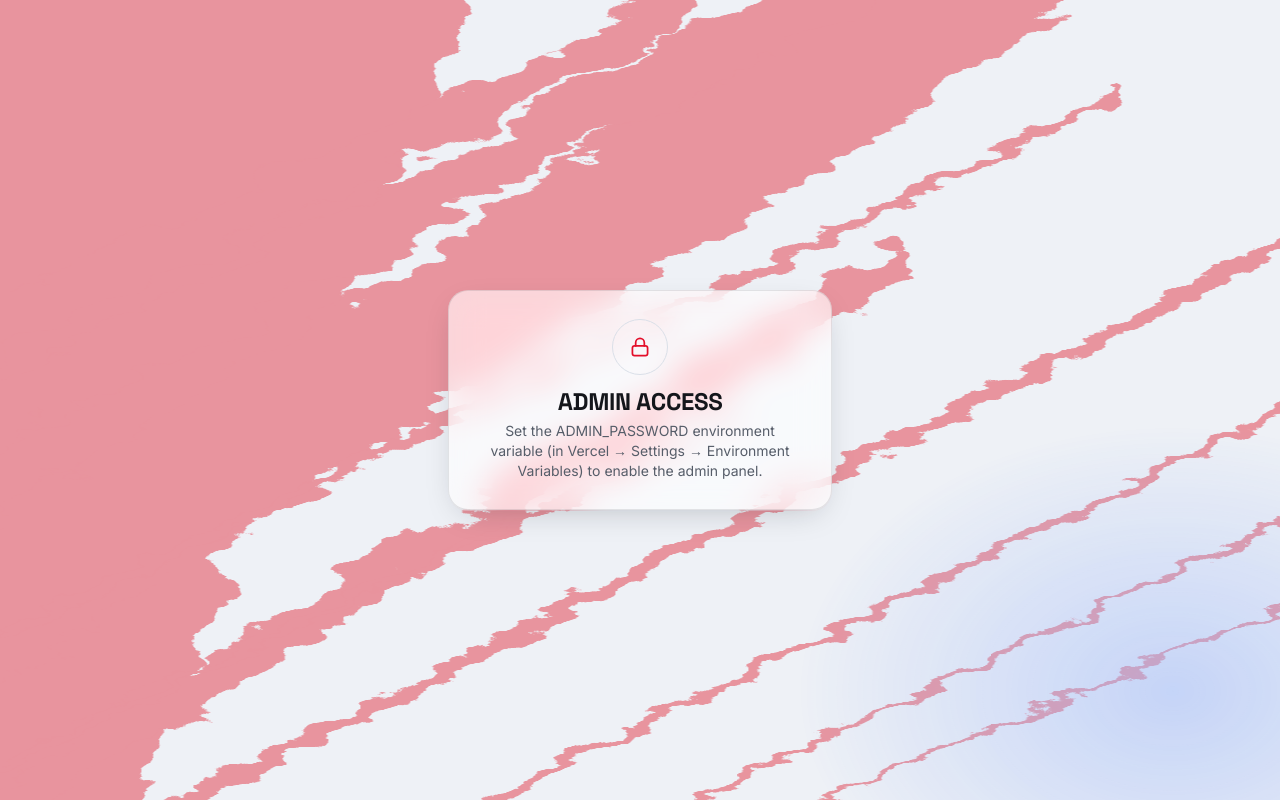
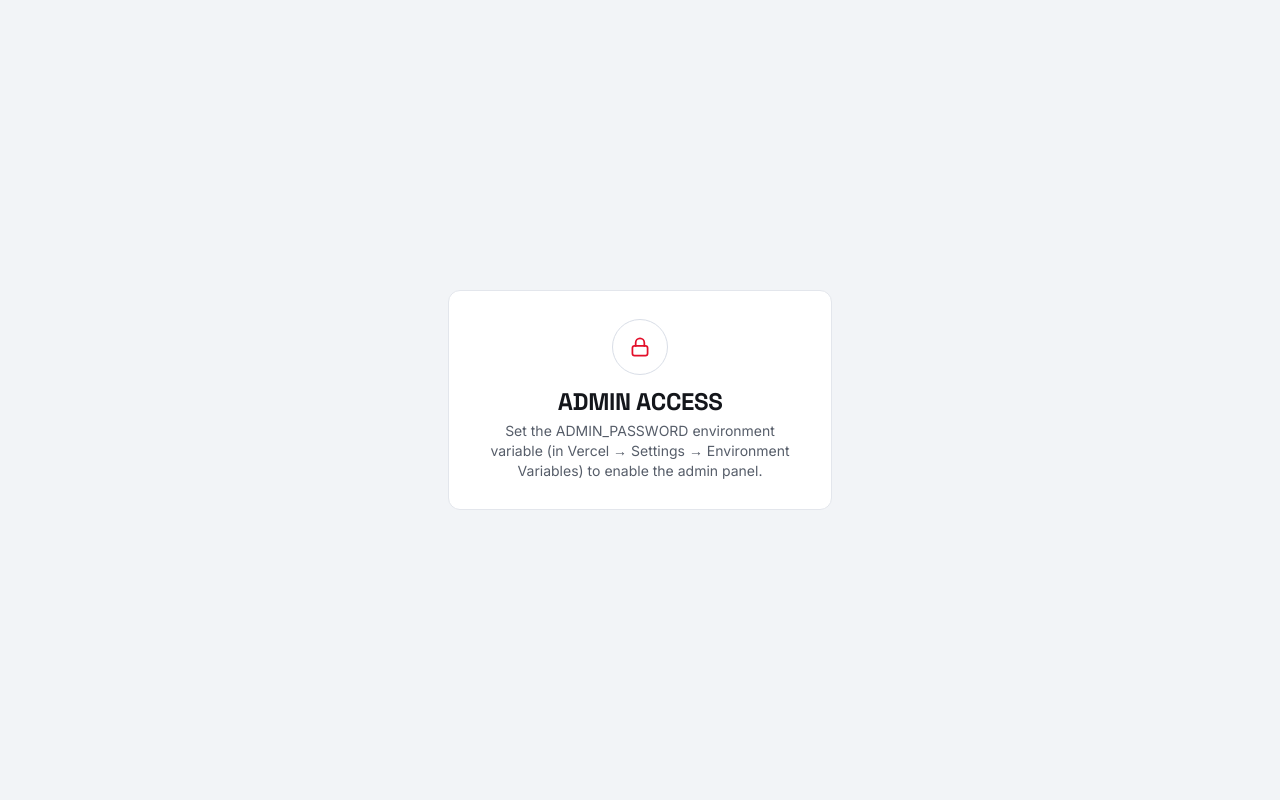
Before and after one commit to muratov-rb/Boxing, a Next.js app: page /admin in a window 1280 px wide. Built offline with nearby package versions, Linux system fonts and the light colour scheme; no server answers.

Commit message:
Give the admin login the same surface as the panel
AdminGate kept the marketing background while the panel it opens now
sits on a flat one, so signing in meant watching the screen change
character. Same shell for both.

```diff
--- a/components/admin/AdminGate.tsx
+++ b/components/admin/AdminGate.tsx
@@ -43,7 +43,9 @@ export function AdminGate({ configured }: { configured: boolean }) {
   };
 
   return (
-    <div className="flex min-h-dvh items-center justify-center px-4">
+    /* Same surface as the panel behind it: the login screen should not
+       look like a different product from the thing it opens. */
+    <div className="admin-shell flex min-h-dvh items-center justify-center px-4">
       <div className="panel w-full max-w-sm p-7 text-center">
         <div className="mx-auto grid h-14 w-14 place-items-center rounded-full border border-blood/40 text-blood">
           <Icon name="lock" size={26} />
```
